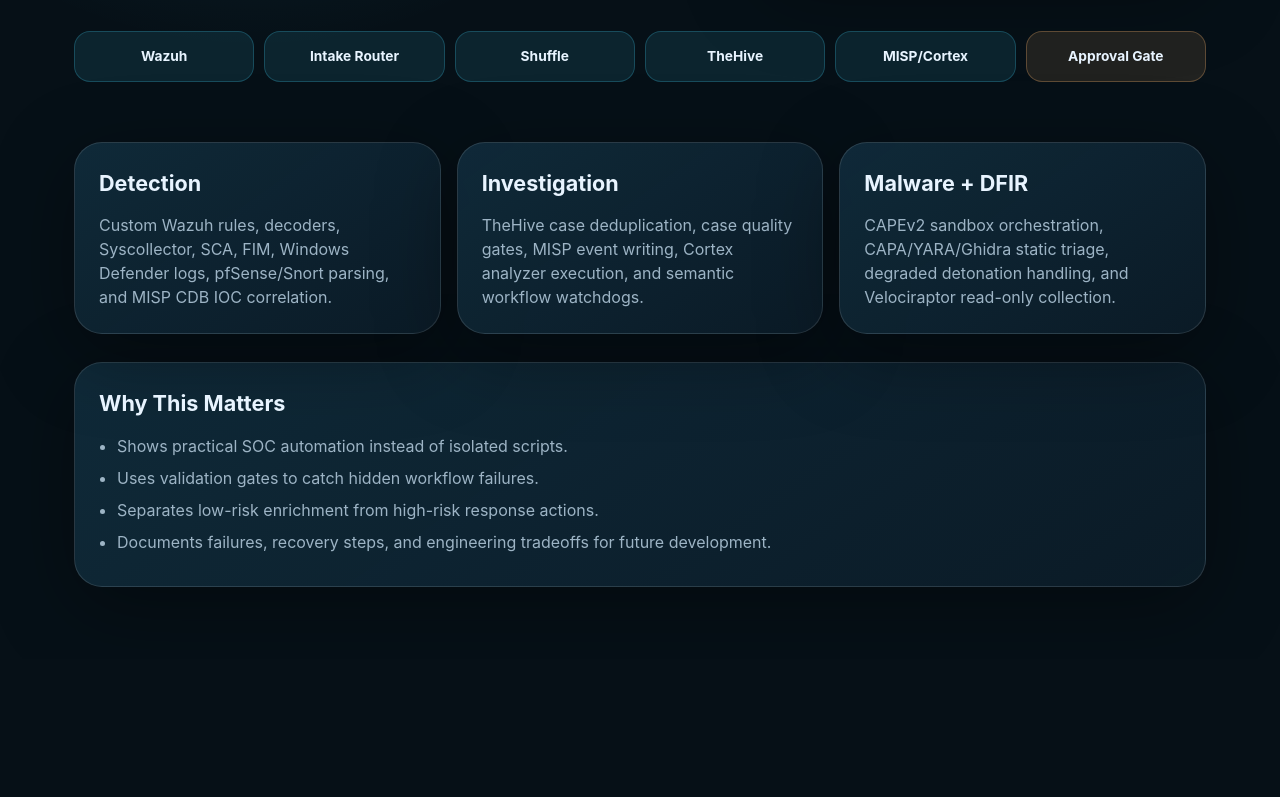
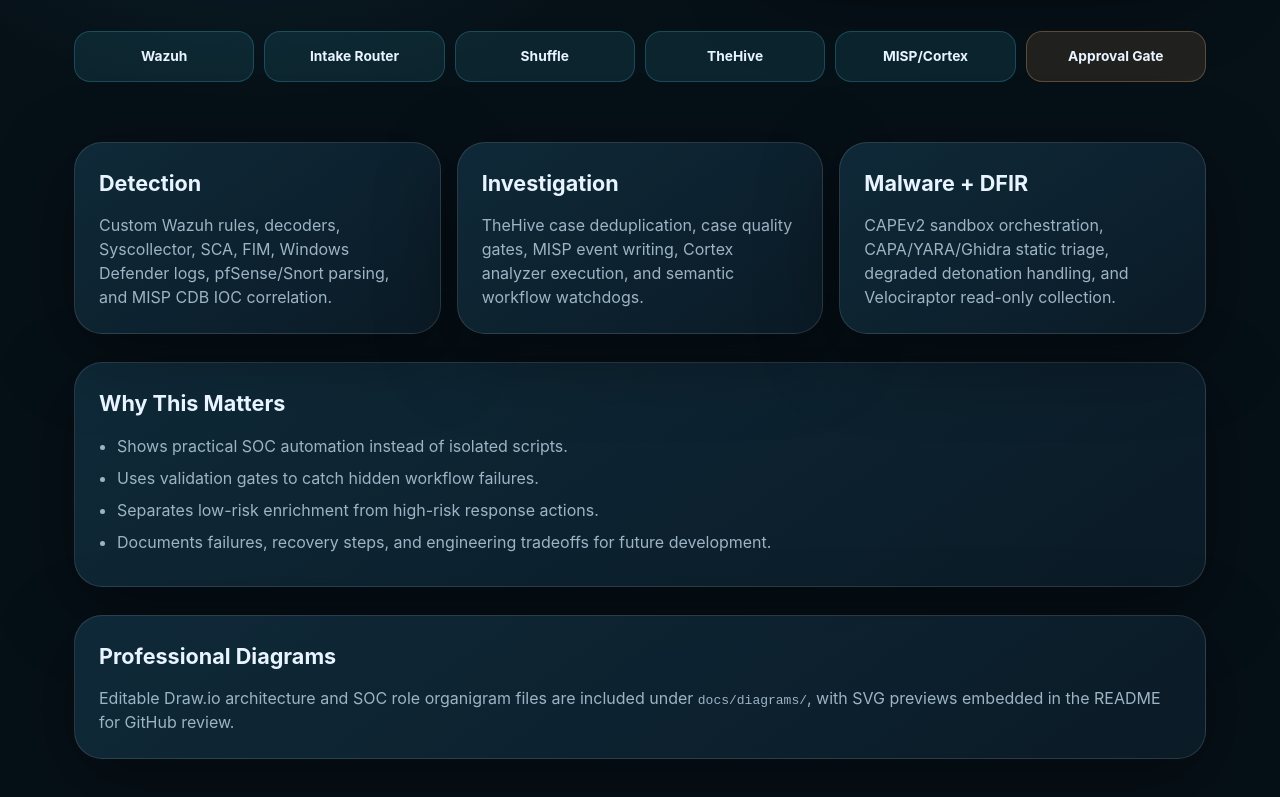
Before and after one commit to samli-neo/soc-ai-homelab, a plain HTML site: page docs/portfolio.html in a window 1280 px wide. Shown: the part 551-1348 px from the top of the page. Before the commit the page ends 1210 px from the top, so only its background shows below. Drawn offline with Linux system fonts and the light colour scheme.

Commit message:
Add Draw.io SOC architecture diagrams

```diff
--- a/docs/portfolio.html
+++ b/docs/portfolio.html
@@ -115,6 +115,11 @@
         <li>Documents failures, recovery steps, and engineering tradeoffs for future development.</li>
       </ul>
     </section>
+
+    <section class="card section">
+      <h2>Professional Diagrams</h2>
+      <p>Editable Draw.io architecture and SOC role organigram files are included under <code>docs/diagrams/</code>, with SVG previews embedded in the README for GitHub review.</p>
+    </section>
   </main>
 </body>
 </html>
```
Also changed, not shown: README.md, docs/diagrams/soc-architecture.drawio.svg (added), docs/diagrams/soc-workflow-organigram.drawio.svg (added), 2 other files.
